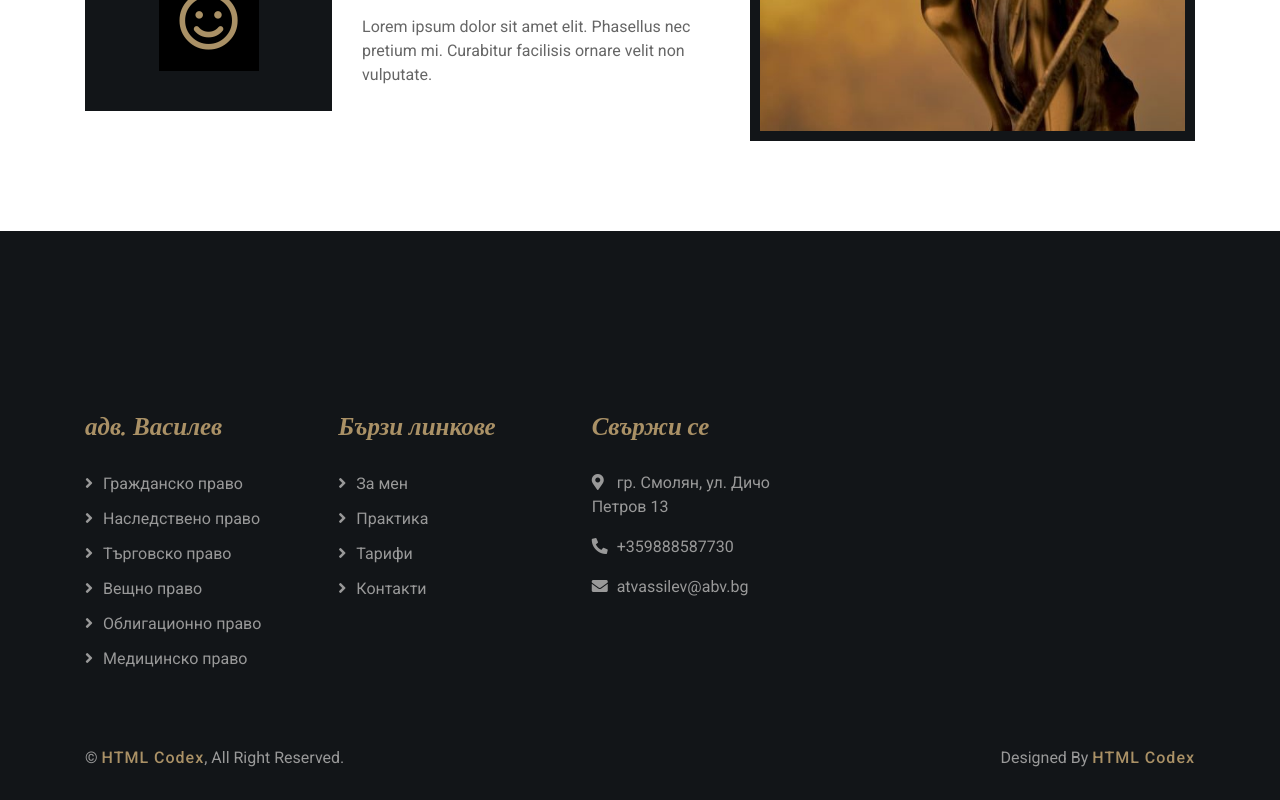
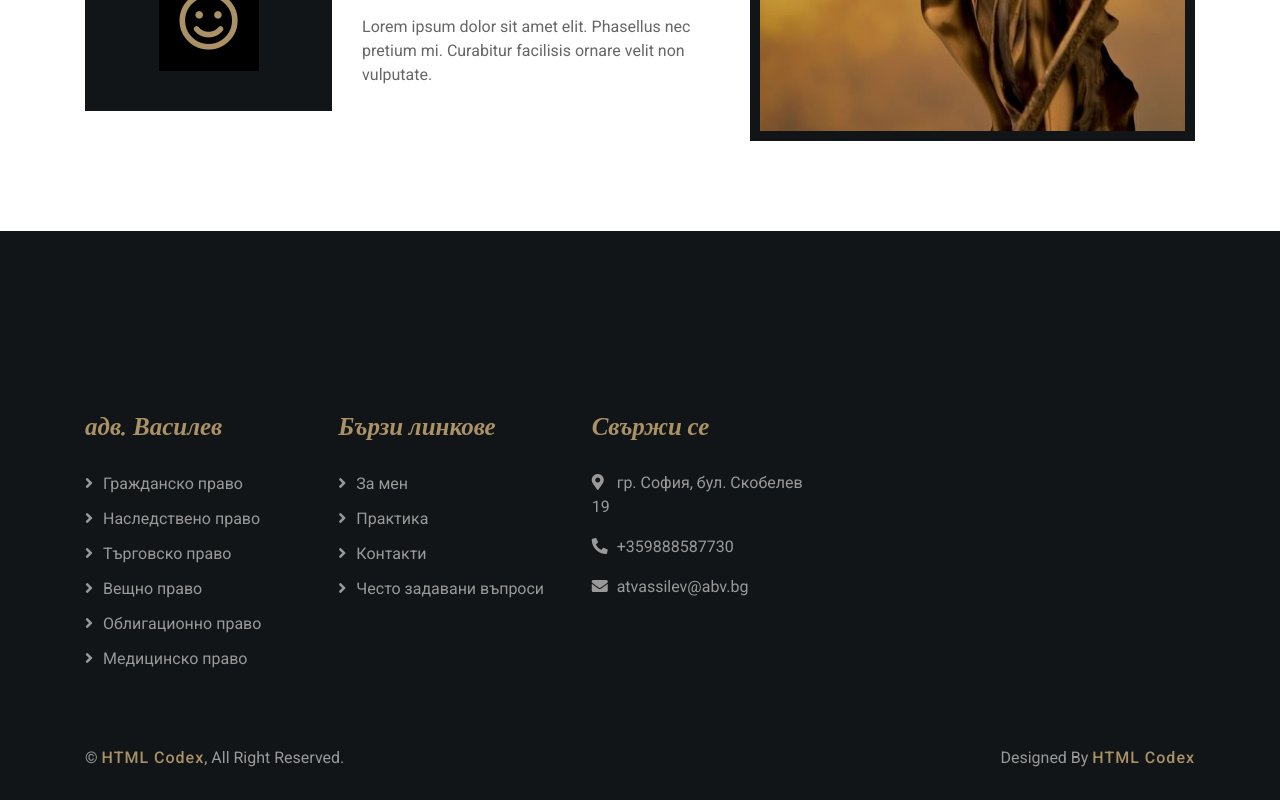
Before and after one commit to AtiVassileva/law-firm-vassilev, a React (Create React App) app in the folder vassilev-law-firm/: page /practice in a window 1280 px wide. Shown: the part 2022-2822 px from the top of the page. Built offline with nearby package versions, Linux system fonts and the light colour scheme.

Commit message:
Refactored home page

```diff
--- a/vassilev-law-firm/src/components/Footer.js
+++ b/vassilev-law-firm/src/components/Footer.js
@@ -23,16 +23,23 @@ const Footer = () => {
                                     <h2>Бързи линкове</h2>
                                     <Link to="/about">За мен</Link>
                                     <Link to="/practice">Практика</Link>
-                                    <Link to="/pricing">Тарифи</Link>
                                     <Link to="/contact">Контакти</Link>
+                                    <Link to="/faq">Често задавани въпроси</Link>
                                 </div>
                             </div>
                             <div className="col-md-6 col-lg-4">
                                 <div className="footer-contact">
                                     <h2>Свържи се</h2>
-                                    <p><i className="fa fa-map-marker-alt"></i>гр. Смолян, ул. Дичо Петров 13</p>
-                                    <p><i className="fa fa-phone-alt"></i>+359888587730</p>
-                                    <p><i className="fa fa-envelope"></i>atvassilev@abv.bg</p>
+                                    <p>
+                                        <i className="fa fa-map-marker-alt"></i>
+                                        гр. София, бул. Скобелев 19
+                                    </p>
+                                    <p><i className="fa fa-phone-alt"></i>
+                                        +359888587730
+                                    </p>
+                                    <p><i className="fa fa-envelope"></i>
+                                        atvassilev@abv.bg
+                                    </p>
                                 </div>
                             </div>
                         </div>
@@ -43,10 +50,12 @@ const Footer = () => {
             <div className="container copyright">
                 <div className="row">
                     <div className="col-md-6">
-                        <p>&copy; <a href="https://htmlcodex.com/law-firm-website-template">HTML Codex</a>, All Right Reserved.</p>
+                        <p>&copy; <Link to="https://htmlcodex.com/law-firm-website-template">HTML Codex</Link>, All Right Reserved.
+                        </p>
                     </div>
                     <div className="col-md-6">
-                        <p>Designed By <a href="https://htmlcodex.com">HTML Codex</a></p>
+                        <p>Designed By <Link to="https://htmlcodex.com">HTML Codex</Link>
+                        </p>
                     </div>
                 </div>
             </div>
--- a/vassilev-law-firm/src/components/Home.js
+++ b/vassilev-law-firm/src/components/Home.js
@@ -1,3 +1,5 @@
+import { Link } from 'react-router-dom';
+
 const Home = () => {
     return (
         <>
@@ -11,10 +13,12 @@ const Home = () => {
                     <div className="carousel-item active">
                         <img src="img/carousel-1.jpg" alt="Carousel" />
                         <div className="carousel-caption">
-                            <h1 className="animated fadeInLeft">Адвокатска кантора <br/>
-                            Атанас Василев</h1>
-                            <p className="animated fadeInRight">гр. Смолян, ул. Полк. Дичо Петров 13</p>
-                            <a className="btn animated fadeInUp" href="/contact">Свържи се</a>
+                            <h1 className="animated fadeInLeft">Адвокатска кантора <br />
+                                Атанас Василев</h1>
+                            <p className="animated fadeInRight">гр. София, бул. Скобелев 19</p>
+                            <Link to="/contact" className="btn animated fadeInUp">
+                                Свържи се
+                            </Link>
                         </div>
                     </div>
 
@@ -22,17 +26,21 @@ const Home = () => {
                         <img src="img/carousel-2.jpg" alt="Carousel" />
                         <div className="carousel-caption">
                             <h1 className="animated fadeInLeft">Готови сме да защитим интересите ви.</h1>
-                            <p className="animated fadeInRight">Lorem ipsum dolor sit amet elit. Mauris odio mauris...</p>
-                            <a className="btn animated fadeInUp" href="/contact">Свържи се</a>
+                            <p className="animated fadeInRight">Не се колебайте да се свържете с нас!</p>
+                            <Link to="/contact" className="btn animated fadeInUp">
+                                Свържи се
+                            </Link>
                         </div>
                     </div>
 
                     <div className="carousel-item">
                         <img src="img/carousel-3.jpg" alt="Carousel" />
                         <div className="carousel-caption">
-                            <h1 className="animated fadeInLeft">We fight for your privilege</h1>
-                            <p className="animated fadeInRight">Lorem ipsum dolor sit amet elit. Mauris odio mauris...</p>
-                            <a className="btn animated fadeInUp" href="/contact">Свържи се</a>
+                            <h1 className="animated fadeInLeft">Борим се за правата ви.</h1>
+                            <p className="animated fadeInRight">Вярваме в справедливостта.</p>
+                            <Link to="/contact" className="btn animated fadeInUp">
+                                Свържи се
+                            </Link>
                         </div>
                     </div>
                 </div>
@@ -85,12 +93,12 @@ const Home = () => {
                     <div className="row">
                         <div className="col-md-5">
                             <div className="faqs-img">
-                                <img src="img/faqs.jpg" alt="Law"/>
+                                <img src="img/faqs.jpg" alt="Law" />
                             </div>
                         </div>
                         <div className="col-md-7">
                             <div className="section-header">
-                                <h2>Have A Questions?</h2>
+                                <h2>Често задавани въпроси</h2>
                             </div>
                             <div id="accordion">
                                 <div className="card">
@@ -154,7 +162,7 @@ const Home = () => {
                                     </div>
                                 </div>
                             </div>
-                            <a className="btn" href="">Ask more</a>
+                            <Link className="btn" to="">Виж всички</Link>
                         </div>
                     </div>
                 </div>
```
